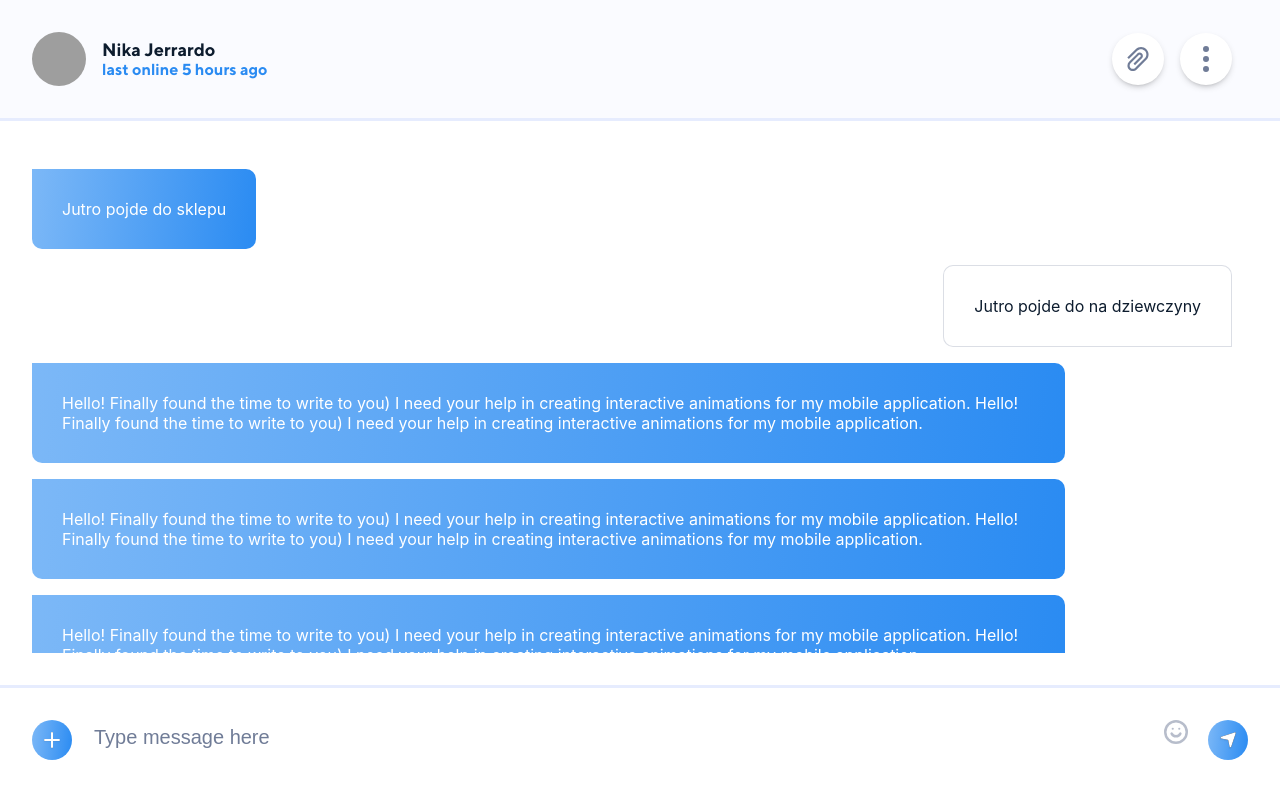
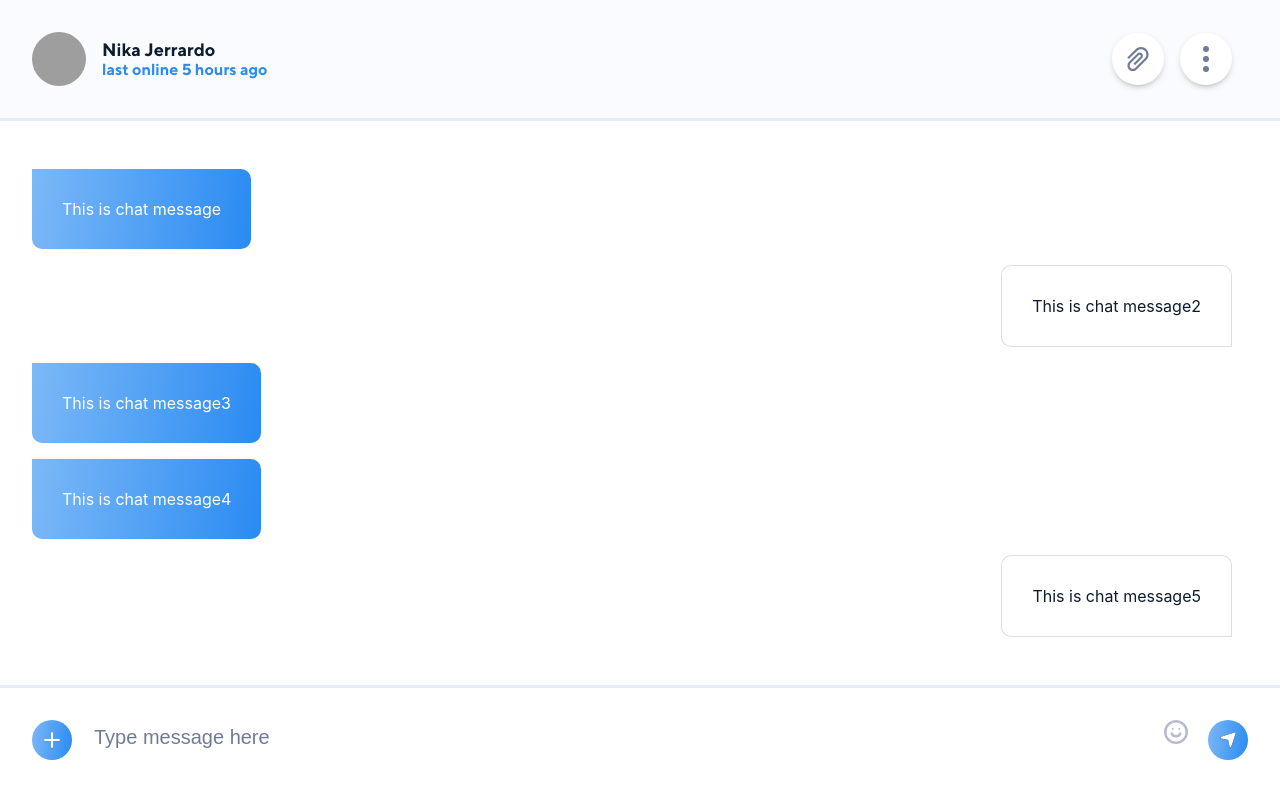
Before and after one commit to rnied137/React-ChatApp, a React (Create React App) app in the folder app/: page / in a window 1280 px wide. Built offline with nearby package versions, Linux system fonts and the light colour scheme; grey boxes are pictures that could not be loaded.

Commit message:
adding more messages

```diff
--- a/app/src/Components/Chat.tsx
+++ b/app/src/Components/Chat.tsx
@@ -1,10 +1,10 @@
-import React from 'react';
+import React, {useState} from 'react';
 
 
 import { ChatHeader } from "./ChatHeader";
-import { ChatArea } from "./ChatArea";
+import { ChatArea, ICharAreaProps } from "./ChatArea";
 import { ChatMessage } from "./ChatMessage";
-
+import { IMessageProps } from './Message';
 import styled from 'styled-components';
 
 
@@ -13,11 +13,44 @@ const Container = styled.div`
 `;
 
 export const Chat = () => {
-    return (
+  const [messages, setMessages] = useState<IMessageProps[]>([
+    {
+      children: "This is chat message",
+      isUser:false,
+    },
+    {
+      children: "This is chat message2",
+      isUser:true,
+    },
+    {
+      children: "This is chat message3",
+      isUser:false,
+    },
+    {
+      children: "This is chat message4",
+      isUser:false,
+    },
+    {
+      children: "This is chat message5",
+      isUser:true,
+    },
+    {
+      children: "This is chat message5",
+      isUser: false,
+    },
+    {
+      children: "This is chat message6",
+      isUser:true,
+    },
+  ])
+
+  return (
         <Container>
           <ChatHeader/>
-          <ChatArea/>
-          <ChatMessage/>
+      <ChatArea messages={messages}/>
+      <ChatMessage setMessages={setMessages}
+                   messages={messages}
+                   />
         </Container>
     )
 }
--- a/app/src/Components/ChatArea.tsx
+++ b/app/src/Components/ChatArea.tsx
@@ -1,18 +1,13 @@
-import React, {useState} from 'react'
-import styled from 'styled-components';
+import React, { useState } from "react";
+import styled from "styled-components";
 
-import { Message, IMessageProps } from './Message';
+import { Message, IMessageProps } from "./Message";
 
 const Chat = styled.div`
-padding: ${props=>props.theme.padding.pad2};
-background-color:  ${props => props.theme.colors.white};
+  padding: ${(props) => props.theme.padding.pad2};
+  background-color: ${(props) => props.theme.colors.white};
   min-height: 50px;
-
-
-
-
 `;
-
 
 const ChatVisibleContent = styled.div`
   display: flex;
@@ -33,43 +28,25 @@ overflow-y: scroll;
 
   /* Handle */
   &::-webkit-scrollbar-thumb {
-    background: #B7BDCB;
+    background: #b7bdcb;
     border-radius: 10px;
   }
-
 `;
 
-export const ChatArea = () => {
+export interface ICharAreaProps {
+  messages?: IMessageProps[];
+};
 
-    const [messages, setMessages] = useState<Array<IMessageProps>>([]);
+export const ChatArea = ({
+  messages = []
+}:ICharAreaProps) => {
   return (
     <Chat>
       <ChatVisibleContent>
-
-
-            {messages.map(message=><Message>{message.children}</Message>)}
-            <Message>Jutro pojde do sklepu</Message>
-
-            <Message isUser>Jutro pojde do na dziewczyny</Message>
-            <Message>Hello! Finally found the time to write to you) I need your help in creating interactive animations for my mobile application. Hello! Finally found the time to write to you) I need your help in creating interactive animations for my mobile application. </Message>
-            <Message>Hello! Finally found the time to write to you) I need your help in creating interactive animations for my mobile application. Hello! Finally found the time to write to you) I need your help in creating interactive animations for my mobile application. </Message>
-            <Message>Hello! Finally found the time to write to you) I need your help in creating interactive animations for my mobile application. Hello! Finally found the time to write to you) I need your help in creating interactive animations for my mobile application. </Message>
-            <Message>Hello! Finally found the time to write to you) I need your help in creating interactive animations for my mobile application. Hello! Finally found the time to write to you) I need your help in creating interactive animations for my mobile application. </Message>
-            <Message>Hello! Finally found the time to write to you) I need your help in creating interactive animations for my mobile application. Hello! Finally found the time to write to you) I need your help in creating interactive animations for my mobile application. </Message>
-            <Message isUser>Jutro pojde do na dziewczyny</Message>
-
-            <Message>Hello! Finally found the time to write to you) I need your help in creating interactive animations for my mobile application. Hello! Finally found the time to write to you) I need your help in creating interactive animations for my mobile application. </Message>
-            <Message>Hello! Finally found the time to write to you) I need your help in creating interactive animations for my mobile application. Hello! Finally found the time to write to you) I need your help in creating interactive animations for my mobile application. </Message>
-            <Message>Hello! Finally found the time to write to you) I need your help in creating interactive animations for my mobile application. Hello! Finally found the time to write to you) I need your help in creating interactive animations for my mobile application. </Message>
-            <Message>Hello! Finally found the time to write to you) I need your help in creating interactive animations for my mobile application. Hello! Finally found the time to write to you) I need your help in creating interactive animations for my mobile application. </Message>
-            <Message>Hello! Finally found the time to write to you) I need your help in creating interactive animations for my mobile application. Hello! Finally found the time to write to you) I need your help in creating interactive animations for my mobile application. </Message>
-             <Message>Hello! Finally found the time to write to you) I need your help in creating interactive animations for my mobile application. Hello! Finally found the time to write to you) I need your help in creating interactive animations for my mobile application. </Message>
-              <Message>Hello! Finally found the time to write to you) I need your help in creating interactive animations for my mobile application. Hello! Finally found the time to write to you) I need your help in creating interactive animations for my mobile application. </Message> <Message>Hello! Finally found the time to write to you) I need your help in creating interactive animations for my mobile application. Hello! Finally found the time to write to you) I need your help in creating interactive animations for my mobile application. </Message>
-              <Message>Hello! Finally found the time to write to you) I need your help in creating interactive animations for my mobile application. Hello! Finally found the time to write to you) I need your help in creating interactive animations for my mobile application. </Message>
-              <Message isUser>Jutro pojde do na dziewczyny</Message>
-
-               <Message>Hello! Finally found the time to write to you) I need your help in creating interactive animations for my mobile application. Hello! Finally found the time to write to you) I need your help in creating interactive animations for my mobile application. </Message>
+        {messages.map((message) => (
+          <Message isUser={message.isUser}>{message.children}</Message>
+        ))}
       </ChatVisibleContent>
     </Chat>
-    )
-}
+  );
+};
--- a/app/src/Components/ChatMessage.tsx
+++ b/app/src/Components/ChatMessage.tsx
@@ -6,6 +6,9 @@ import Smiley from '../SVG/Smiley.svg';
 import Picture from '../SVG/Picture.svg';
 import Attachment from '../SVG/Attachment.svg';
 import Video from '../SVG/Video.svg';
+
+import { IMessageProps } from './Message';
+import { ICharAreaProps } from './ChatArea';
 
 const  Container = styled.div`
 
@@ -61,9 +64,29 @@ transform: translateY(-165px);
 `;
 
 
-export const ChatMessage = () => {
+type ChatMessageProps = {
+  setMessages: React.Dispatch<React.SetStateAction<IMessageProps[]>>
+}
+
+type Props = ChatMessageProps & ICharAreaProps;
+
+export const ChatMessage = ({setMessages, messages}:Props) => {
 
 
+  const [children, setMessage] = useState("");
+  const handleMessage = (e: React.ChangeEvent<HTMLInputElement>) => {
+    const { target } = e;
+    if (target) {
+      const message = e.target.value;
+      setMessage(message);
+      }
+}
+  const handleSend = () => {
+    if (children.length === 0) return;
+    const isUser = false;
+    const myMessage = { children, isUser };
+  setMessages([myMessage])
+}
   const [actions, setActions] = useState(false);
     return (
       <Container>
@@ -82,9 +105,9 @@ export const ChatMessage = () => {
         </Icon>
 
           </AdditionalActions>:null}
-        <Input type="text" placeholder="Type message here" />
+        <Input type="text" placeholder="Type message here" onChange={(e)=>handleMessage(e)}/>
         <img src={Smiley} alt="Smiling" />
-        <Icon>
+        <Icon onClick={()=>handleSend()}>
           <img src={Enter} alt="Send!" />{" "}
         </Icon>
       </Container>
--- a/app/src/Components/Message.tsx
+++ b/app/src/Components/Message.tsx
@@ -22,7 +22,7 @@ margin-right: 1em;
 
 
  export interface IMessageProps  {
-    children?:string | React.ReactNode;
+    children?:string
     isUser?: Boolean;
 };
 
--- a/app/tsconfig.json
+++ b/app/tsconfig.json
@@ -2,6 +2,7 @@
   "compilerOptions": {
     "target": "es6",
     "lib": [
+      "es6",
       "dom",
       "dom.iterable",
       "esnext"
```
Also changed, not shown: app/src/App.tsx (+3 -5 lines), app/src/Components/ChatWriteMessage.tsx (deleted, +0 -9 lines). Lines whose indentation alone changed are shown as unchanged.
